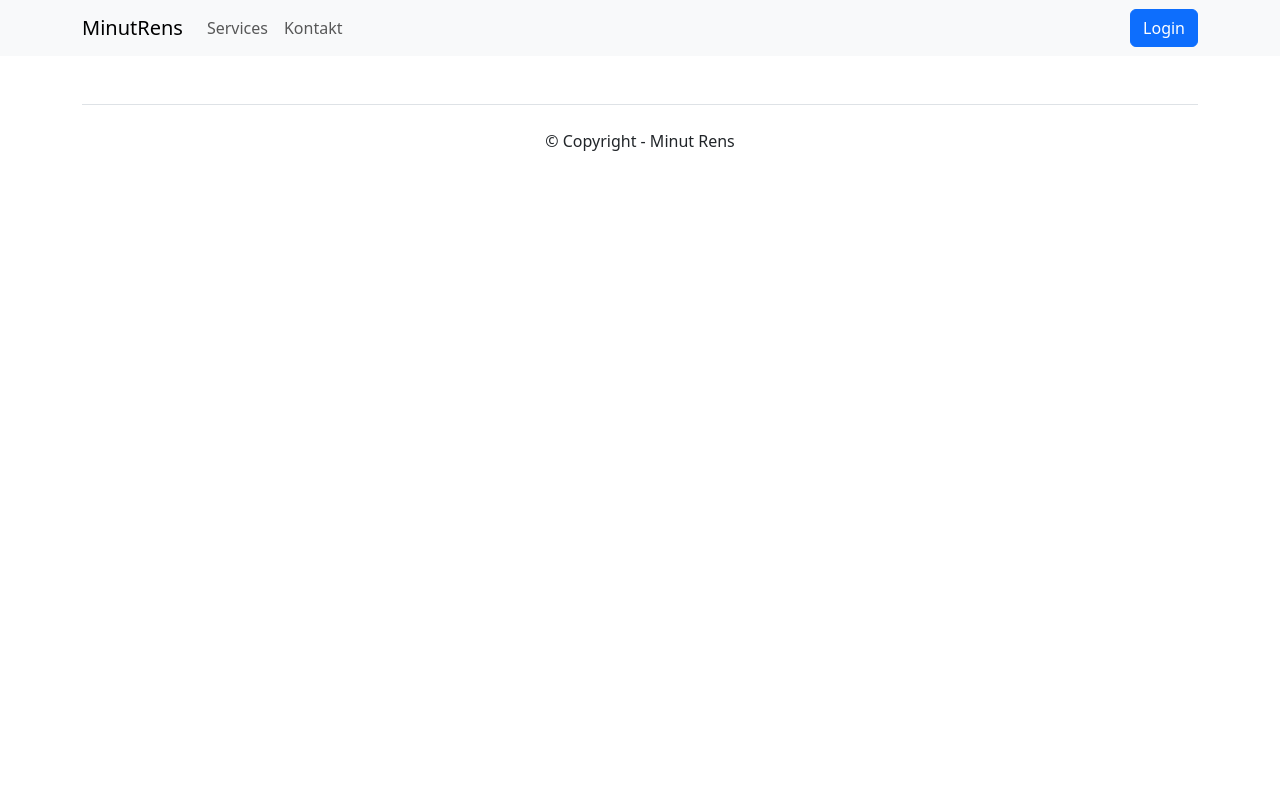
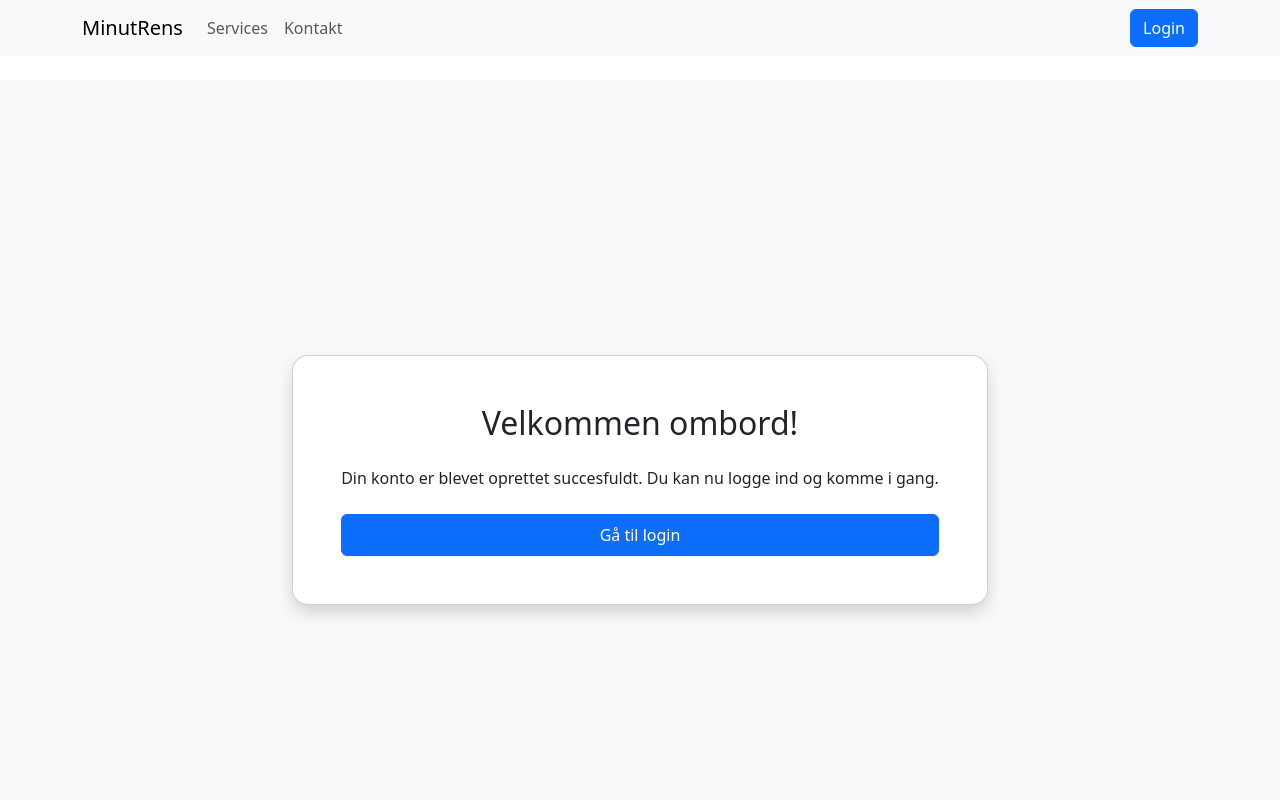
Before and after one commit to Alirazaakhtar/minut-rens-frontend, a React (Create React App) app in the folder minut-rens-frontend/: page /oprettet in a window 1280 px wide. Shown: the top 800 px of the page. Built offline with nearby package versions, Linux system fonts and the light colour scheme.

Commit message:
register success

```diff
--- a/minut-rens-frontend/src/App.js
+++ b/minut-rens-frontend/src/App.js
@@ -19,6 +19,7 @@ import ThankYou from './pages/ThankYou';
 import BookingThankYou from './pages/BookingThankYou';
 import EditUser from './pages/admin/EditUser';
 import ContactPage from './pages/Contact';
+import RegistrationSuccess from './pages/RegistrationSuccess';
 
 function App() {
   return (
@@ -32,6 +33,7 @@ function App() {
         <Route path="/tak" element={<ThankYou />} />
         <Route path="/modtaget" element={<BookingThankYou />} />
         <Route path="/kontakt" element={<ContactPage />} />
+        <Route path='/oprettet' element={<RegistrationSuccess/>} />
 
 
 
--- a/minut-rens-frontend/src/components/RegisterForm.jsx
+++ b/minut-rens-frontend/src/components/RegisterForm.jsx
@@ -14,7 +14,7 @@ const RegisterForm = () => {
     e.preventDefault();
     try {
       await axios.post('https://minut-rens-backend-production.up.railway.app/auth/register', formData);
-      navigate('/login');
+      navigate('/oprettet');
     } catch (err) {
       alert(err.response?.data?.error || 'Fejl ved oprettelse');
     }
--- /dev/null
+++ b/minut-rens-frontend/src/pages/RegistrationSuccess.jsx
@@ -0,0 +1,15 @@
+import { Link } from 'react-router-dom';
+
+const RegistrationSuccess = () => {
+  return (
+    <div className="d-flex justify-content-center align-items-center vh-100 bg-light">
+      <div className="card p-5 shadow rounded-4 text-center">
+        <h2 className="mb-4">Velkommen ombord!</h2>
+        <p className="mb-4">Din konto er blevet oprettet succesfuldt. Du kan nu logge ind og komme i gang.</p>
+        <Link to="/login" className="btn btn-primary px-4 py-2">Gå til login</Link>
+      </div>
+    </div>
+  );
+};
+
+export default RegistrationSuccess;
```
